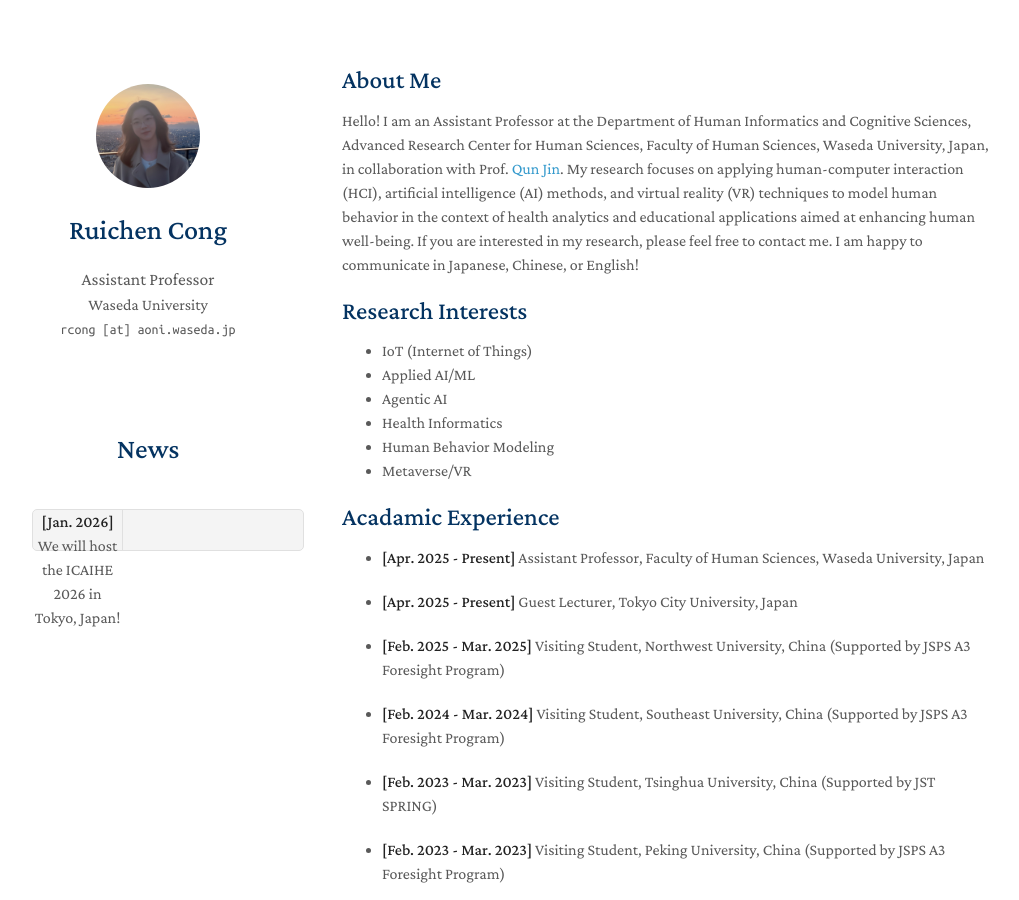
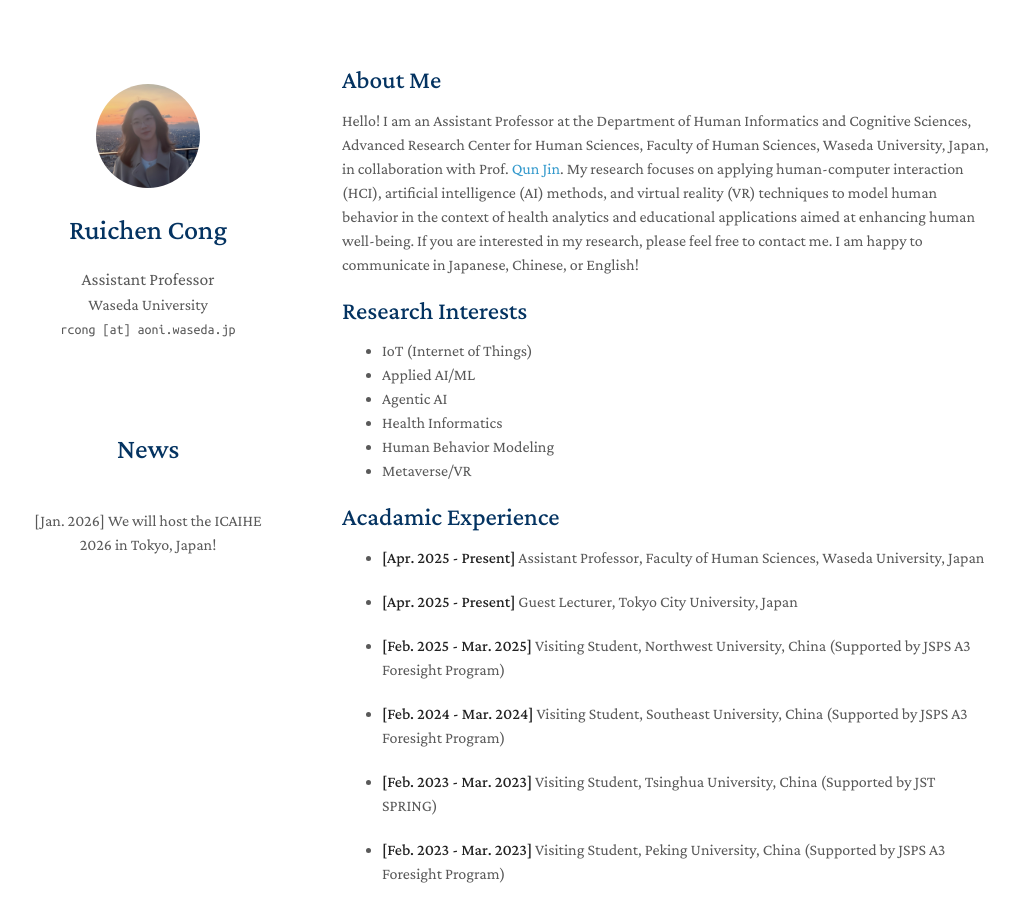
Before and after one commit to ruichencong/ruichencong.github.io, a Jekyll site: the page built from index.md, in a window 1280 px wide and 900 px high. Shown: the whole window, without its empty margins (128-1147 px from the left). Built offline with Jekyll 4.4.1, drawn with Linux system fonts in a browser that asks for light colours; a style sheet for code colours, icons or effects is not loaded; our own code applies the rules of GitHub Pages for plain Markdown files.

Commit message:
Update news format in news.md

```diff
--- a/_includes/news.md
+++ b/_includes/news.md
@@ -1,4 +1 @@
-<ul>
-  <li><strong>[Jan. 2026]</strong> We will host the ICAIHE 2026 in Tokyo, Japan!</li>
-
-</ul>
+[Jan. 2026] We will host the ICAIHE 2026 in Tokyo, Japan!
```
